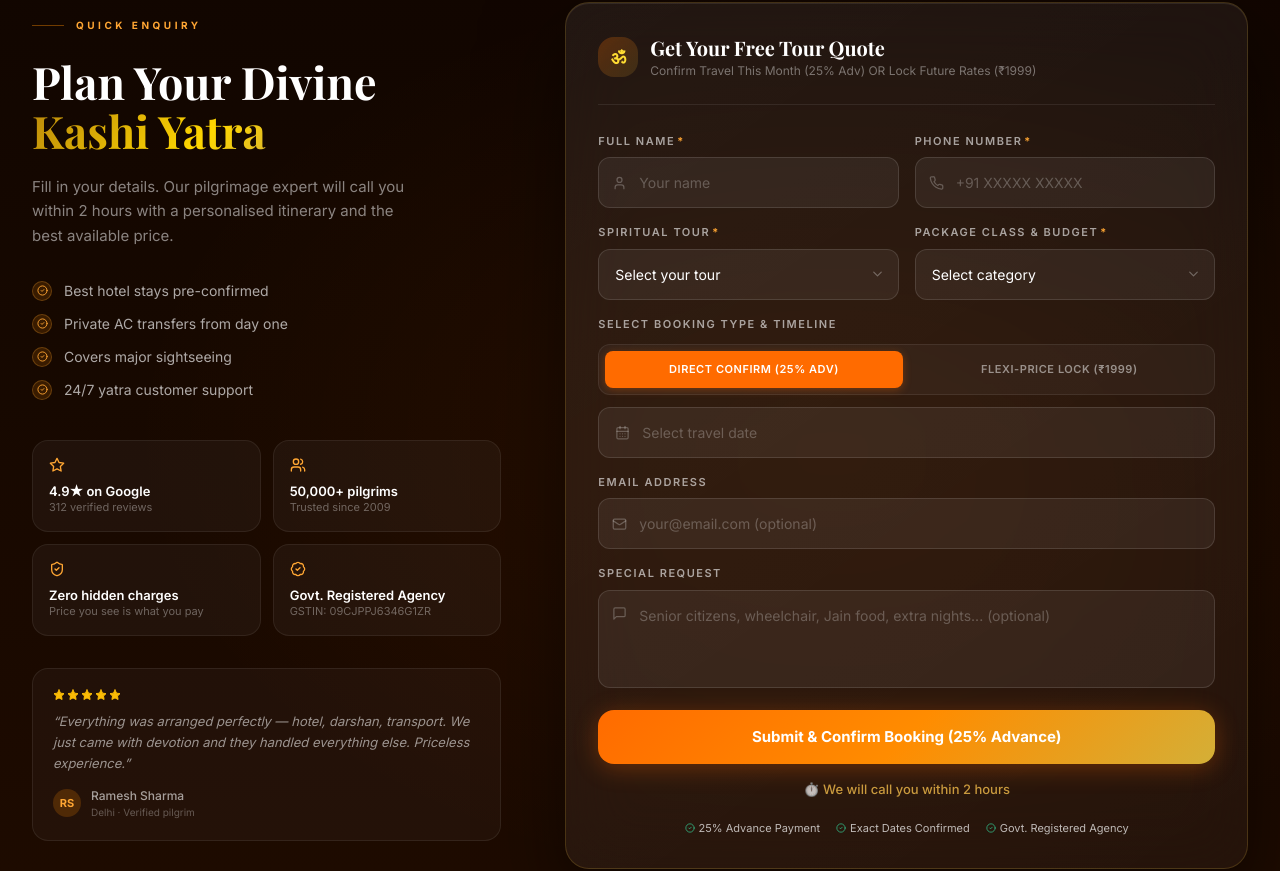
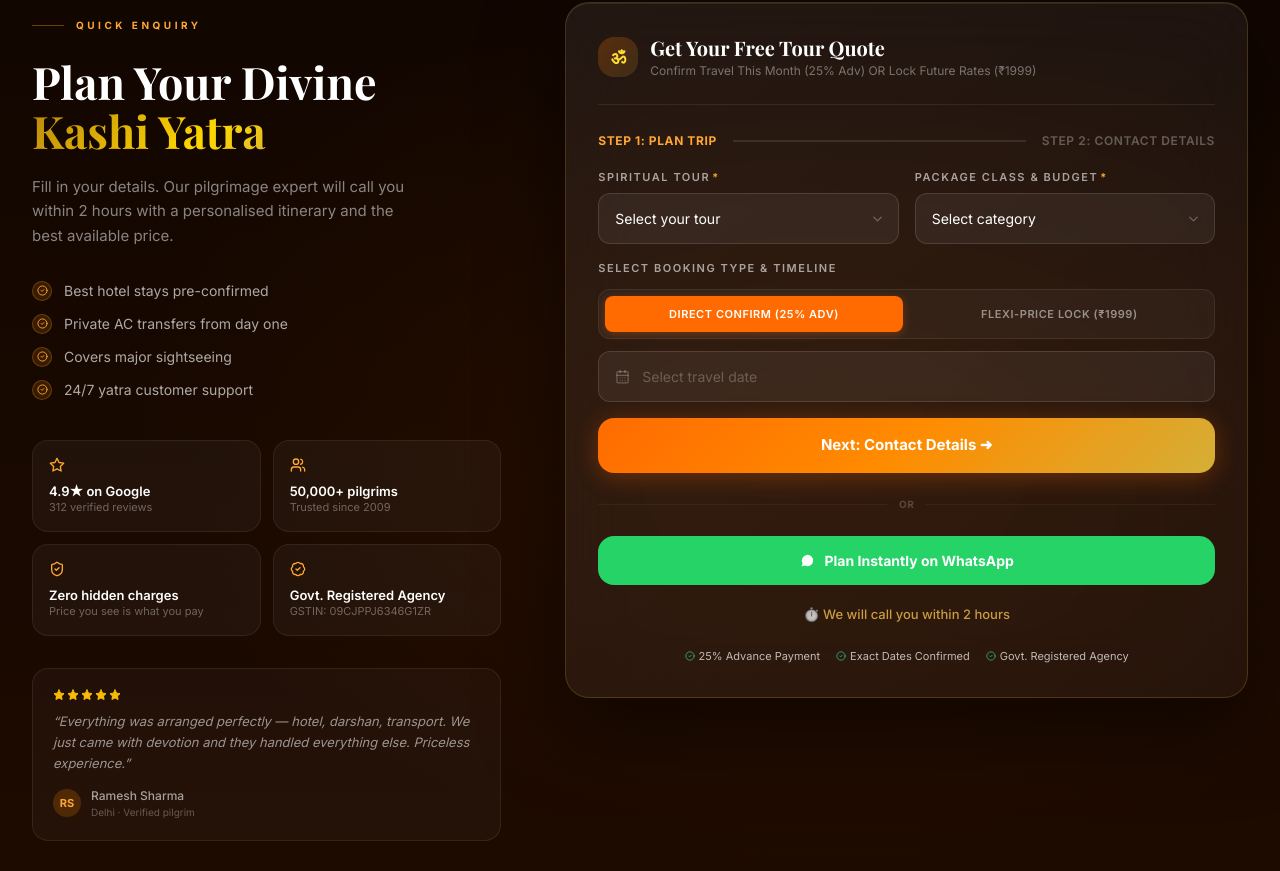
Before and after one commit to ayodhyadharsha-max/kashidarshan, a Next.js app: page / in a window 1280 px wide. Shown: the part 948-1819 px from the top of the page. Built offline with nearby package versions, Linux system fonts and the light colour scheme.

Commit message:
feat: Optimize conversion rate (CRO) with a 2-step interactive form card, trigger offer popup after 8 seconds, and update all WhatsApp numbers to 919235222399

```diff
--- a/app/page.tsx
+++ b/app/page.tsx
@@ -34,7 +34,7 @@ const organizationSchema = {
   image: "https://yatra.kashidharshan.com/logo.png",
   description:
     "Kashi Dharshan is a specialist pilgrimage tour operator based in Ayodhya, Uttar Pradesh. We offer complete yatra packages including best hotel stays, private AC cab transfers, and temple sightseeing. Our circuits cover Ayodhya, Varanasi, Prayagraj, and Chitrakoot. Packages start at ₹7,499 / person (₹14,998 total for couple). We have served over 50,000 pilgrims since 2009.",
-  telephone: "+917011960307",
+  telephone: "+919235222399",
   email: "kashidharshannn@gmail.com",
   address: {
     "@type": "PostalAddress",
--- a/app/thank-you/page.tsx
+++ b/app/thank-you/page.tsx
@@ -5,7 +5,7 @@ import { useSearchParams } from "next/navigation";
 import { CheckCircle2, Home, Phone, CalendarDays, Map, User, Loader2, Sparkles } from "lucide-react";
 import { motion } from "framer-motion";
 
-const WA_NUMBER = "917011960307";
+const WA_NUMBER = "919235222399";
 
 function ThankYouDetails() {
   const searchParams = useSearchParams();
--- a/components/FAQ.tsx
+++ b/components/FAQ.tsx
@@ -5,7 +5,7 @@ import { motion, useInView } from "framer-motion";
 import { Plus, Minus } from "lucide-react";
 import { faqData } from "@/lib/faqData";
 
-const WA_NUMBER = "917011960307";
+const WA_NUMBER = "919235222399";
 
 function FAQItem({ item, index }: { item: (typeof faqData)[0]; index: number }) {
   return (
--- a/components/FinalCTA.tsx
+++ b/components/FinalCTA.tsx
@@ -4,7 +4,7 @@ import { useRef, useState, useEffect } from "react";
 import { motion, useInView } from "framer-motion";
 import { Phone, Users, Clock } from "lucide-react";
 
-const WA_NUMBER = "917011960307";
+const WA_NUMBER = "919235222399";
 const WA_MESSAGE = encodeURIComponent(
   "Har Har Mahadev! 🙏 I'm ready to plan my Kashi yatra. Please guide me to the best package."
 );
@@ -169,7 +169,7 @@ export default function FinalCTA() {
             Plan My Kashi Yatra
           </a>
           <a
-            href="tel:+917011960307"
+            href="tel:+919235222399"
             className="flex items-center gap-3 border-2 border-white/22 hover:border-white/50 text-white px-8 sm:px-10 py-4 sm:py-5 rounded-full font-semibold text-base sm:text-lg hover:bg-white/[0.07] transition-all duration-300 w-full sm:w-auto justify-center"
             data-cta="call"
             data-source="final-cta"
--- a/components/Footer.tsx
+++ b/components/Footer.tsx
@@ -5,12 +5,12 @@ import { motion, AnimatePresence } from "framer-motion";
 import { Phone, Mail, MapPin, MessageCircle, Instagram, Facebook, Youtube, ChevronDown, AlertCircle, CreditCard, RefreshCw, Ban, Clock } from "lucide-react";
 import Image from "next/image";
 
-const WA_NUMBER    = "917011960307";
+const WA_NUMBER    = "919235222399";
 const WA_MESSAGE   = encodeURIComponent(
   "Har Har Mahadev 🙏 I want to book a Kashi Varanasi tour package. Please share full details."
 );
 const EMAIL        = "kashidharshannn@gmail.com";
-const PHONE_DISPLAY = "+91 7011960307";
+const PHONE_DISPLAY = "+91 9235222399";
 
 const socialLinks = [
   {
@@ -202,7 +202,7 @@ export default function Footer() {
             {/* Contact */}
             <div className="space-y-3">
               <a
-                href="tel:+917011960307"
+                href="tel:+919235222399"
                 className="flex items-center gap-3 text-white/50 hover:text-white text-sm transition-colors group"
                 data-cta="call"
                 data-source="footer"
--- a/components/HotelShowcase.tsx
+++ b/components/HotelShowcase.tsx
@@ -4,7 +4,7 @@ import { useRef } from "react";
 import { motion, useInView } from "framer-motion";
 import { Check, MessageCircle, Wifi, Utensils, Car, Wind, Shield, Coffee } from "lucide-react";
 
-const WA_NUMBER = "917011960307";
+const WA_NUMBER = "919235222399";
 
 const hotels = [
   {
--- a/components/Itinerary.tsx
+++ b/components/Itinerary.tsx
@@ -4,7 +4,7 @@ import { useRef, useState } from "react";
 import { motion, useInView, AnimatePresence } from "framer-motion";
 import { ChevronDown, Sun, Sunset, Moon, MapPin, MessageCircle } from "lucide-react";
 
-const WA_NUMBER = "917011960307";
+const WA_NUMBER = "919235222399";
 
 type DayActivity = {
   time: "Morning" | "Afternoon" | "Evening";
--- a/components/LeadCapture.tsx
+++ b/components/LeadCapture.tsx
@@ -5,7 +5,7 @@ import { motion, AnimatePresence, useInView } from "framer-motion";
 import {
   User, Phone, CalendarDays, Mail, MessageSquare, ChevronDown,
   ChevronLeft, ChevronRight, CheckCircle2, Loader2, AlertCircle,
-  Star, Users, ShieldCheck, BadgeCheck,
+  Star, Users, ShieldCheck, BadgeCheck, MessageCircle,
 } from "lucide-react";
 
 // ─── Constants ────────────────────────────────────────────────────────────────
@@ -235,7 +235,10 @@ function LeadForm({ defaultTour, tokenAmount, setTokenAmount }: { defaultTour?:
   const [status,  setStatus]  = useState<"idle" | "submitting" | "error">("idle");
   const [bookingType, setBookingType] = useState<"confirm" | "lock">("confirm");
   const [flexMonth, setFlexMonth] = useState("");
+  const [step, setStep] = useState(1);
   const calRef = useRef<HTMLDivElement>(null);
+
+  const WA_NUMBER = "919235222399";
 
   // Sync defaultTour if it changes
   useEffect(() => {
@@ -282,6 +285,7 @@ function LeadForm({ defaultTour, tokenAmount, setTokenAmount }: { defaultTour?:
       } else if (mode === "confirm") {
         setBookingType("confirm");
       }
+      setStep(1);
     };
 
     window.addEventListener("select-tour", handleSelectTour);
@@ -307,11 +311,8 @@ function LeadForm({ defaultTour, tokenAmount, setTokenAmount }: { defaultTour?:
     return () => document.removeEventListener("mousedown", handler);
   }, [calOpen]);
 
-  const validate = () => {
+  const validateStep1 = () => {
     const e: Record<string, string> = {};
-    if (!fields.name.trim())  e.name  = "Please enter your name";
-    if (!fields.phone.trim()) e.phone = "Please enter your phone number";
-    if (!/^[6-9]\d{9}$/.test(fields.phone.replace(/\s/g, ""))) e.phone = "Enter a valid 10-digit Indian mobile number";
     if (!fields.tour)         e.tour  = "Please select a tour";
     if (!fields.packageType)  e.packageType = "Please select package class / budget preference";
     if (bookingType === "confirm" && !date) e.date  = "Please select your travel date";
@@ -320,9 +321,25 @@ function LeadForm({ defaultTour, tokenAmount, setTokenAmount }: { defaultTour?:
     return Object.keys(e).length === 0;
   };
 
+  const validateStep2 = () => {
+    const e: Record<string, string> = {};
+    if (!fields.name.trim())  e.name  = "Please enter your name";
+    if (!fields.phone.trim()) e.phone = "Please enter your phone number";
+    if (!/^[6-9]\d{9}$/.test(fields.phone.replace(/\s/g, ""))) e.phone = "Enter a valid 10-digit Indian mobile number";
+    setErrors(e);
+    return Object.keys(e).length === 0;
+  };
+
   const handleSubmit = async (e: React.FormEvent) => {
     e.preventDefault();
-    if (!validate()) return;
+    if (step === 1) {
+      if (validateStep1()) {
+        setStep(2);
+      }
+      return;
+    }
+
+    if (!validateStep2()) return;
     setStatus("submitting");
 
     const travelDateString = bookingType === "lock" ? `Flexible - ${flexMonth}` : (date ? fmtDate(date) : "");
@@ -382,43 +399,21 @@ function LeadForm({ defaultTour, tokenAmount, setTokenAmount }: { defaultTour?:
   };
 
   return (
-    <form onSubmit={handleSubmit} noValidate className="space-y-4">
-
-      {/* Row 1: Name + Phone */}
-      <div className="grid grid-cols-1 sm:grid-cols-2 gap-4">
-        <Field label="Full Name" required>
-          <div className="relative">
-            <User size={15} className="absolute left-3.5 top-1/2 -translate-y-1/2 text-white/25 pointer-events-none" />
-            <input
-              type="text"
-              value={fields.name}
-              onChange={set("name")}
-              placeholder="Your name"
-              className={`${inputClass} pl-10 ${errors.name ? "border-red-400/60 focus:border-red-400/70 focus:ring-red-400/15" : ""}`}
-              autoComplete="name"
-            />
-          </div>
-          {errors.name && <p className="text-red-400 text-[11px] mt-1.5">{errors.name}</p>}
-        </Field>
-
-        <Field label="Phone Number" required>
-          <div className="relative">
-            <Phone size={15} className="absolute left-3.5 top-1/2 -translate-y-1/2 text-white/25 pointer-events-none" />
-            <input
-              type="tel"
-              value={fields.phone}
-              onChange={set("phone")}
-              placeholder="+91 XXXXX XXXXX"
-              className={`${inputClass} pl-10 ${errors.phone ? "border-red-400/60 focus:border-red-400/70 focus:ring-red-400/15" : ""}`}
-              autoComplete="tel"
-              inputMode="numeric"
-            />
-          </div>
-          {errors.phone && <p className="text-red-400 text-[11px] mt-1.5">{errors.phone}</p>}
-        </Field>
+    <form onSubmit={handleSubmit} noValidate className="space-y-5">
+      {/* Progress indicators */}
+      <div className="flex items-center justify-between mb-2 text-[10px] sm:text-xs font-semibold uppercase tracking-wider text-white/40">
+        <span className={step === 1 ? "text-saffron-400 font-bold" : "text-white/30"}>Step 1: Plan Trip</span>
+        <div className={`h-0.5 flex-1 mx-4 transition-all duration-300 ${step === 2 ? "bg-saffron-500/50" : "bg-white/10"}`} />
+        <span className={step === 2 ? "text-saffron-400 font-bold" : "text-white/30"}>Step 2: Contact Details</span>
       </div>
 
-      {/* Row 2: Tour & Package Type */}
+      {step === 1 && (
+        <motion.div
+          initial={{ opacity: 0, x: -10 }}
+          animate={{ opacity: 1, x: 0 }}
+          className="space-y-4"
+        >
+          {/* Row 1: Tour & Package Type */}
           <div className="grid grid-cols-1 sm:grid-cols-2 gap-4">
             <Field label="Spiritual Tour" required>
               <div className="relative">
@@ -457,7 +452,7 @@ function LeadForm({ defaultTour, tokenAmount, setTokenAmount }: { defaultTour?:
             </Field>
           </div>
 
-      {/* Row 3: Booking Type & Date Selection */}
+          {/* Row 2: Booking Type & Date Selection */}
           <div className="space-y-3">
             <label className="block text-white/60 text-[11px] font-semibold tracking-[0.14em] uppercase">
               Select Booking Type & Timeline
@@ -554,7 +549,84 @@ function LeadForm({ defaultTour, tokenAmount, setTokenAmount }: { defaultTour?:
             </div>
           </div>
 
-      {/* Row 4: Email */}
+          {/* Continue button */}
+          <button
+            type="submit"
+            className="w-full py-4 rounded-2xl font-bold text-[14px] sm:text-[15px] text-white relative overflow-hidden transition-all duration-300 hover:scale-[1.02] hover:shadow-[0_8px_32px_rgba(255,107,0,0.4)] active:scale-[0.98]"
+            style={{
+              background: "linear-gradient(135deg, #FF6B00 0%, #FF8C00 50%, #D4AF37 100%)",
+              boxShadow: "0 4px 24px rgba(255,107,0,0.3)",
+            }}
+          >
+            Next: Contact Details ➜
+          </button>
+
+          {/* Quick WhatsApp option divider */}
+          <div className="relative flex py-2 items-center">
+            <div className="flex-grow border-t border-white/5"></div>
+            <span className="flex-shrink mx-3 text-white/20 text-[10px] font-bold uppercase tracking-wider">OR</span>
+            <div className="flex-grow border-t border-white/5"></div>
+          </div>
+
+          <a
+            href={`https://wa.me/${WA_NUMBER}?text=${encodeURIComponent(
+              `Jai Shri Ram! I want to enquire about Kashi Yatra packages.\n\n` +
+              `*Selected Tour*: ${fields.tour || "(Custom Selection)"}\n` +
+              `*Budget Preference*: ${fields.packageType || "Standard"}\n` +
+              `*Travel Period*: ${bookingType === "lock" ? `Flexible - ${flexMonth || "Not Decided"}` : (date ? fmtDate(date) : "Not Decided")}\n` +
+              `*Booking Option*: ${bookingType === "confirm" ? "Direct Confirmation (25% Advance)" : "Flexi-Date Price Lock"}`
+            )}`}
+            target="_blank"
+            rel="noopener noreferrer"
+            className="flex items-center justify-center gap-2 w-full py-3.5 rounded-2xl bg-[#25D366] hover:bg-[#20ba59] font-bold text-white text-[14px] transition-all duration-300 hover:scale-[1.02] active:scale-[0.98]"
+          >
+            <MessageCircle size={17} className="fill-white text-[#25D366]" />
+            <span>Plan Instantly on WhatsApp</span>
+          </a>
+        </motion.div>
+      )}
+
+      {step === 2 && (
+        <motion.div
+          initial={{ opacity: 0, x: 10 }}
+          animate={{ opacity: 1, x: 0 }}
+          className="space-y-4"
+        >
+          {/* Row 1: Name + Phone */}
+          <div className="grid grid-cols-1 sm:grid-cols-2 gap-4">
+            <Field label="Full Name" required>
+              <div className="relative">
+                <User size={15} className="absolute left-3.5 top-1/2 -translate-y-1/2 text-white/25 pointer-events-none" />
+                <input
+                  type="text"
+                  value={fields.name}
+                  onChange={set("name")}
+                  placeholder="Your name"
+                  className={`${inputClass} pl-10 ${errors.name ? "border-red-400/60 focus:border-red-400/70 focus:ring-red-400/15" : ""}`}
+                  autoComplete="name"
+                />
+              </div>
+              {errors.name && <p className="text-red-400 text-[11px] mt-1.5">{errors.name}</p>}
+            </Field>
+
+            <Field label="Phone Number" required>
+              <div className="relative">
+                <Phone size={15} className="absolute left-3.5 top-1/2 -translate-y-1/2 text-white/25 pointer-events-none" />
+                <input
+                  type="tel"
+                  value={fields.phone}
+                  onChange={set("phone")}
+                  placeholder="+91 XXXXX XXXXX"
+                  className={`${inputClass} pl-10 ${errors.phone ? "border-red-400/60 focus:border-red-400/70 focus:ring-red-400/15" : ""}`}
+                  autoComplete="tel"
+                  inputMode="numeric"
+                />
+              </div>
+              {errors.phone && <p className="text-red-400 text-[11px] mt-1.5">{errors.phone}</p>}
+            </Field>
+          </div>
+
+          {/* Row 2: Email */}
           <Field label="Email Address">
             <div className="relative">
               <Mail size={15} className="absolute left-3.5 top-1/2 -translate-y-1/2 text-white/25 pointer-events-none" />
@@ -569,7 +641,7 @@ function LeadForm({ defaultTour, tokenAmount, setTokenAmount }: { defaultTour?:
             </div>
           </Field>
 
-      {/* Row 5: Special Request */}
+          {/* Row 3: Special Request */}
           <Field label="Special Request">
             <div className="relative">
               <MessageSquare size={15} className="absolute left-3.5 top-4 text-white/25 pointer-events-none" />
@@ -593,11 +665,20 @@ function LeadForm({ defaultTour, tokenAmount, setTokenAmount }: { defaultTour?:
             </div>
           )}
 
-      {/* Submit */}
+          {/* Buttons row */}
+          <div className="flex items-center gap-3">
+            <button
+              type="button"
+              onClick={() => setStep(1)}
+              className="px-4 py-4 rounded-2xl font-bold text-[14px] text-white/60 hover:text-white border border-white/10 hover:bg-white/5 transition-all duration-200"
+            >
+              ❮ Back
+            </button>
+
             <button
               type="submit"
               disabled={status === "submitting"}
-        className="wa-shimmer w-full py-4 rounded-2xl font-bold text-[15px] text-white relative overflow-hidden transition-all duration-300 hover:scale-[1.02] hover:shadow-[0_8px_32px_rgba(255,107,0,0.4)] active:scale-[0.98] disabled:opacity-70 disabled:cursor-not-allowed disabled:hover:scale-100"
+              className="wa-shimmer flex-1 py-4 rounded-2xl font-bold text-[14px] sm:text-[15px] text-white relative overflow-hidden transition-all duration-300 hover:scale-[1.02] hover:shadow-[0_8px_32px_rgba(255,107,0,0.4)] active:scale-[0.98] disabled:opacity-70 disabled:cursor-not-allowed disabled:hover:scale-100"
               data-cta="form-submit"
               data-source="lead-capture"
               style={{
@@ -610,14 +691,17 @@ function LeadForm({ defaultTour, tokenAmount, setTokenAmount }: { defaultTour?:
               {status === "submitting" ? (
                 <span className="flex items-center justify-center gap-2">
                   <Loader2 size={17} className="animate-spin" />
-            Sending your request…
+                  Sending...
                 </span>
               ) : bookingType === "confirm" ? (
-          "Submit & Confirm Booking (25% Advance)"
+                "Confirm & Submit"
               ) : (
-          `Submit & Lock Today's Rates (₹${tokenAmount})`
+                `Lock Rates & Submit (₹${tokenAmount})`
               )}
             </button>
+          </div>
+        </motion.div>
+      )}
 
       {/* Trust line */}
       <p className="text-center text-[13px] font-medium" style={{ color: "rgba(255,200,80,0.75)" }}>
--- a/components/Navbar.tsx
+++ b/components/Navbar.tsx
@@ -6,9 +6,9 @@ import { motion, AnimatePresence } from "framer-motion";
 import { Phone, Menu, X, MessageCircle } from "lucide-react";
 import Image from "next/image";
 
-const WA_NUMBER   = "917011960307";
-const PHONE       = "+91 7011960307";
-const PHONE_TEL   = "tel:+917011960307";
+const WA_NUMBER   = "919235222399";
+const PHONE       = "+91 9235222399";
+const PHONE_TEL   = "tel:+919235222399";
 const WA_MESSAGE  = encodeURIComponent(
   "Har Har Mahadev 🙏 I want to book a Kashi Varanasi tour package. Please share full details."
 );
--- a/components/OfferPopup.tsx
+++ b/components/OfferPopup.tsx
@@ -13,7 +13,7 @@ export default function OfferPopup() {
       if (!hasClosed) {
         const timer = setTimeout(() => {
           setIsOpen(true);
-        }, 20000);
+        }, 8000);
         return () => clearTimeout(timer);
       }
     }
--- a/components/Packages.tsx
+++ b/components/Packages.tsx
@@ -5,7 +5,7 @@ import Link from "next/link";
 import { motion, useInView } from "framer-motion";
 import { Check, MessageCircle, Clock, MapPin, Hotel, Car, UserCheck, Ticket, Sparkles, Compass, Headphones } from "lucide-react";
 
-const WA_NUMBER = "917011960307";
+const WA_NUMBER = "919235222399";
 
 export const packages = [
   {
--- a/components/StickyWhatsApp.tsx
+++ b/components/StickyWhatsApp.tsx
@@ -4,7 +4,7 @@ import { useState, useEffect } from "react";
 import { motion, AnimatePresence } from "framer-motion";
 import { X, Phone } from "lucide-react";
 
-const WA_NUMBER = "917011960307";
+const WA_NUMBER = "919235222399";
 const WA_MESSAGE = encodeURIComponent(
   "Har Har Mahadev 🙏 I want to book a Kashi Varanasi tour package. Please share full details."
 );
@@ -86,7 +86,7 @@ export default function StickyWhatsApp() {
                 Call Rahul (Expert)
               </span>
               <a
-                href="tel:+917011960307"
+                href="tel:+919235222399"
                 aria-label="Call Expert"
                 className="flex items-center justify-center w-14 h-14 bg-saffron-600 hover:bg-saffron-700 text-white rounded-full shadow-[0_8px_30px_rgba(255,107,0,0.3)] hover:shadow-[0_8px_40px_rgba(255,107,0,0.5)] transition-all duration-300 hover:scale-105 active:scale-95"
                 data-cta="call"
@@ -130,7 +130,7 @@ export default function StickyWhatsApp() {
             <div className="bg-white border-t border-gray-100 shadow-2xl px-4 py-3 grid grid-cols-2 gap-3 safe-bottom">
               {/* Call */}
               <a
-                href="tel:+917011960307"
+                href="tel:+919235222399"
                 className="flex items-center justify-center gap-2 py-3 rounded-xl bg-saffron-600 text-white font-bold text-sm active:scale-95 transition-transform"
                 aria-label="Call now"
                 data-cta="call"
```
Lines whose indentation alone changed are shown as unchanged.
